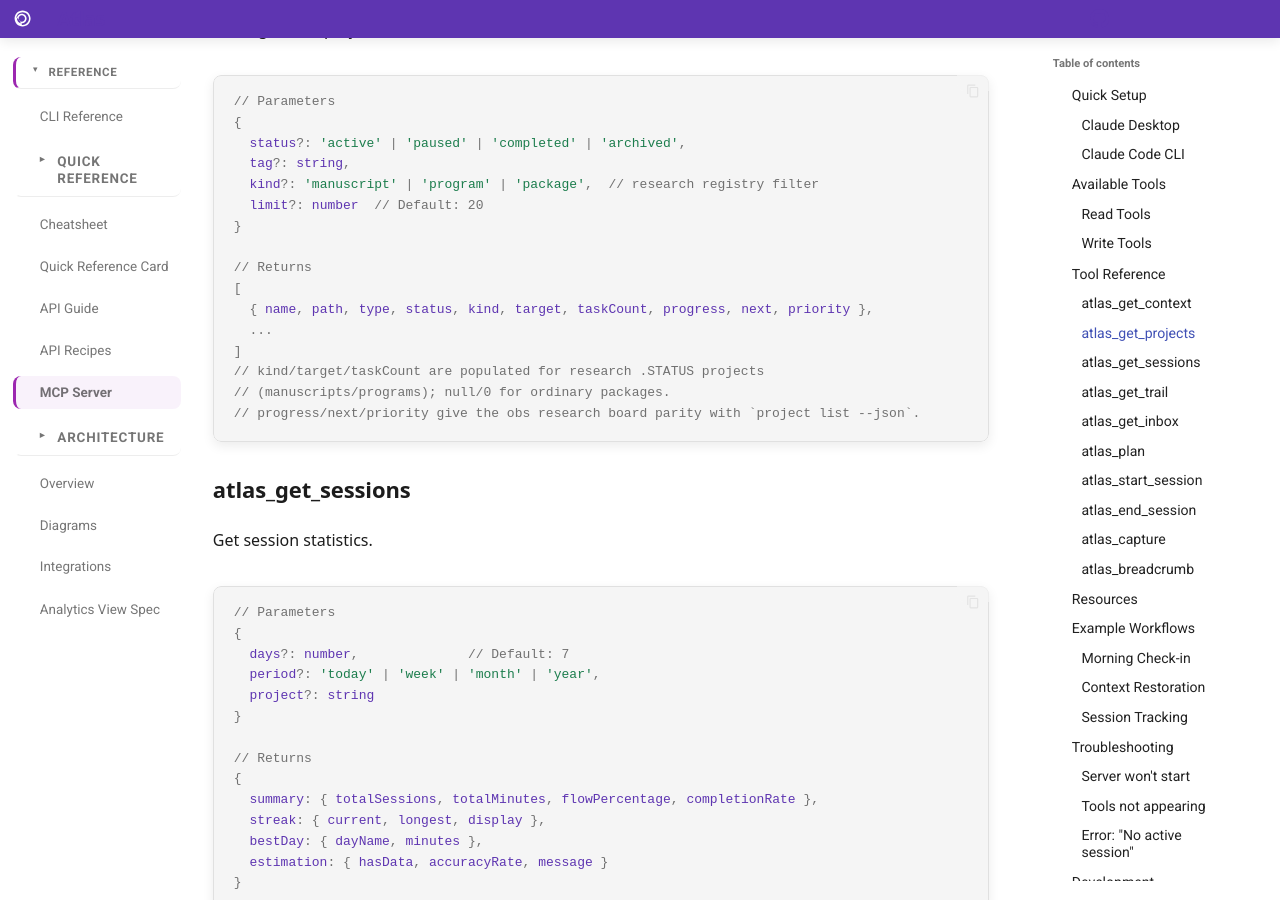
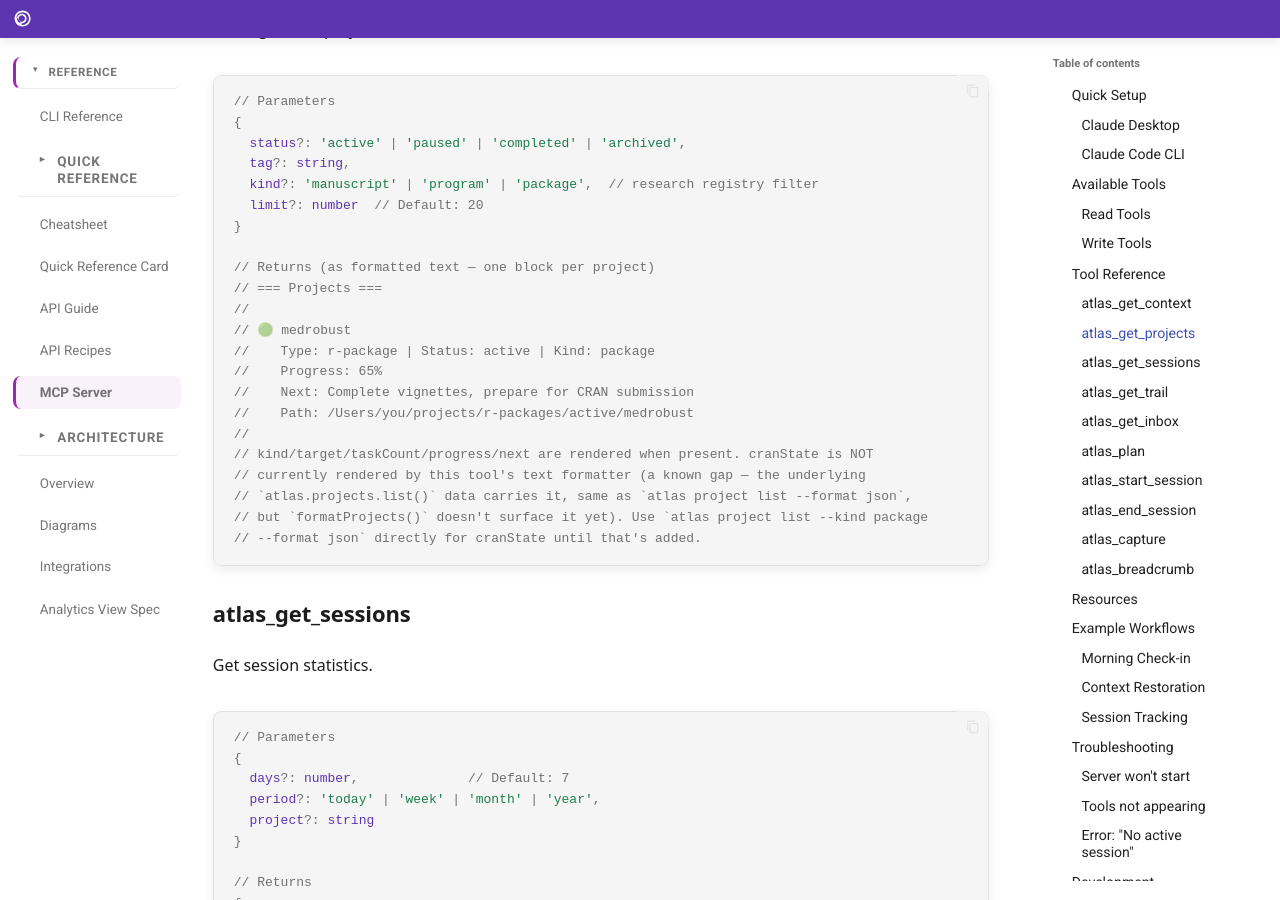
Before and after one commit to Data-Wise/atlas, an MkDocs documentation site: the page built from docs/MCP-SERVER.md, in a window 1280 px wide and 900 px high, scrolled down 2689 px. Built offline with MkDocs 1.6.1 and Material for MkDocs 9.7.7, drawn with Linux system fonts in a browser that asks for light colours; some web fonts are replaced; comment, search, counter and statistics services are not loaded.

Commit message:
docs: fix stale obs-link/.obs-sync.yml references, document cran_state + parse warnings
Corrects docs that still described the removed `obs link` / `.obs/sync.yml`
schema as live (obsidian-cli-ops v4.3.1 removed it; DoctorUseCase.js was
fixed in code via PR #88, but the docs never followed) — CLI-REFERENCE.md,
API-GUIDE.md, RESEARCH-REGISTRY.md (both the linked reference doc and the
site tutorial at user-guide/tutorials/research-registry.md), and a stray
"package kind is inferred" line that was never true (it's an explicit
author-set value, confirmed live against 7 real .STATUS files this session).

Documents two shipped-but-undocumented features (PR #87, #89): the
cran_state:/cranState field for package-kind projects, and the sync/doctor
parse-warning surface (non-numeric progress, duplicate top-level keys).

Also caught and fixed while verifying: MCP-SERVER.md would have claimed
cranState appears in atlas_get_projects' text output — it doesn't
(formatProjects() never renders it, a real gap, flagged as a follow-up
rather than silently glossed over). Doc corrected to describe actual
current behavior.

mkdocs build --strict: clean, no new warnings.

Co-Authored-By: Claude Sonnet 5 <noreply@anthropic.com>

````diff
--- a/docs/MCP-SERVER.md
+++ b/docs/MCP-SERVER.md
@@ -92,14 +92,20 @@ List registered projects.
   limit?: number  // Default: 20
 }
 
-// Returns
-[
-  { name, path, type, status, kind, target, taskCount, progress, next, priority },
-  ...
-]
-// kind/target/taskCount are populated for research .STATUS projects
-// (manuscripts/programs); null/0 for ordinary packages.
-// progress/next/priority give the obs research board parity with `project list --json`.
+// Returns (as formatted text — one block per project)
+// === Projects ===
+//
+// 🟢 medrobust
+//    Type: r-package | Status: active | Kind: package
+//    Progress: 65%
+//    Next: Complete vignettes, prepare for CRAN submission
+//    Path: /Users/you/projects/r-packages/active/medrobust
+//
+// kind/target/taskCount/progress/next are rendered when present. cranState is NOT
+// currently rendered by this tool's text formatter (a known gap — the underlying
+// `atlas.projects.list()` data carries it, same as `atlas project list --format json`,
+// but `formatProjects()` doesn't surface it yet). Use `atlas project list --kind package
+// --format json` directly for cranState until that's added.
 ```
 
 ### atlas_get_sessions
````
Also changed, not shown: docs/API-GUIDE.md (+10 -5 lines), docs/ARCHITECTURE.md (+3 -1 lines), docs/CLI-REFERENCE.md (+9 -4 lines), docs/RESEARCH-REGISTRY.md (+61 -11 lines), docs/user-guide/tutorials/research-registry.md (+12 -3 lines).
